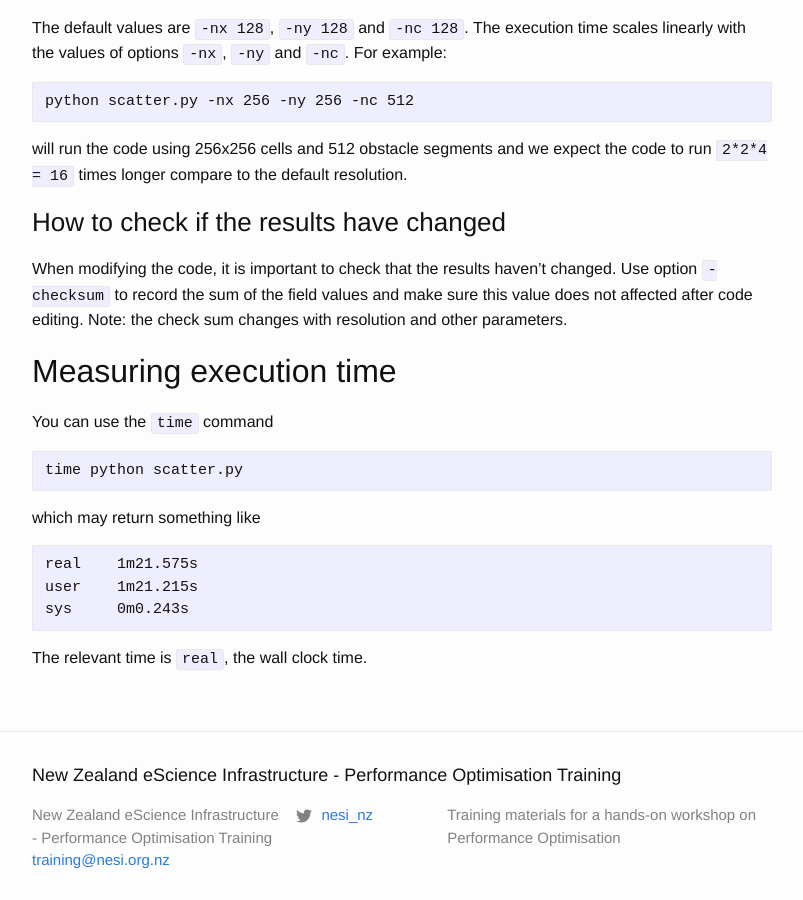
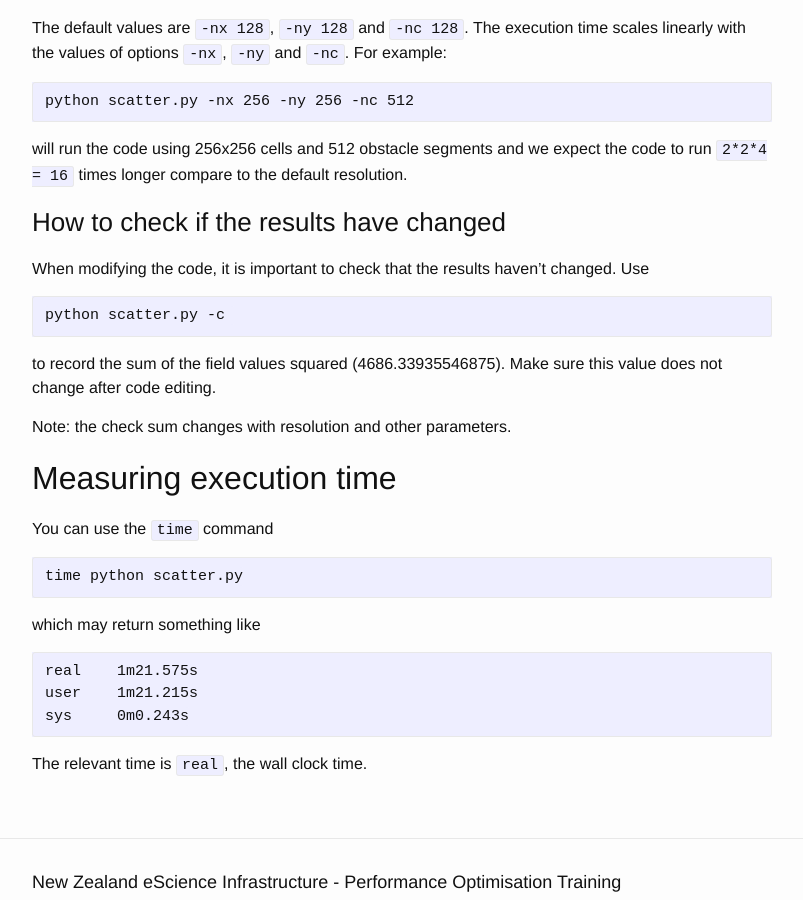
Before and after one commit to nesi/perf-training, a Jekyll site: the page built from _lessons/python-scatter/00-introduction.md, in a window 1280 px wide and 900 px high, scrolled down 2194 px. Shown: the whole window, without its empty margins (238-1041 px from the left). Built offline with Jekyll 4.4.1, drawn with Linux system fonts in a browser that asks for light colours; some of the changed text lies outside the part shown.

Commit message:
~ fixing part where we describe how to check results

````diff
--- a/_lessons/python-scatter/00-introduction.md
+++ b/_lessons/python-scatter/00-introduction.md
@@ -43,7 +43,7 @@ We will run the *scatter* code. Clone and switch to the repository:
 
 ```
 git clone https://github.com/pletzer/scatter.git scatter
-cd scatter
+cd scatter/original
 ```
 
 The code computes the scattering of a plane wave against a two-dimensional obstacle
@@ -85,7 +85,13 @@ will run the code using 256x256 cells and 512 obstacle segments and we expect th
 
 ### How to check if the results have changed
 
-When modifying the code, it is important to check that the results haven't changed. Use option `-checksum` to record the sum of the field values and make sure this value does not affected after code editing. Note: the check sum changes with resolution and other parameters.
+When modifying the code, it is important to check that the results haven't changed. Use
+```
+python scatter.py -c
+```
+to record the sum of the field values squared (4686.33935546875). Make sure this value does not change after code editing.
+
+Note: the check sum changes with resolution and other parameters.
 
 ## Measuring execution time
 
````
